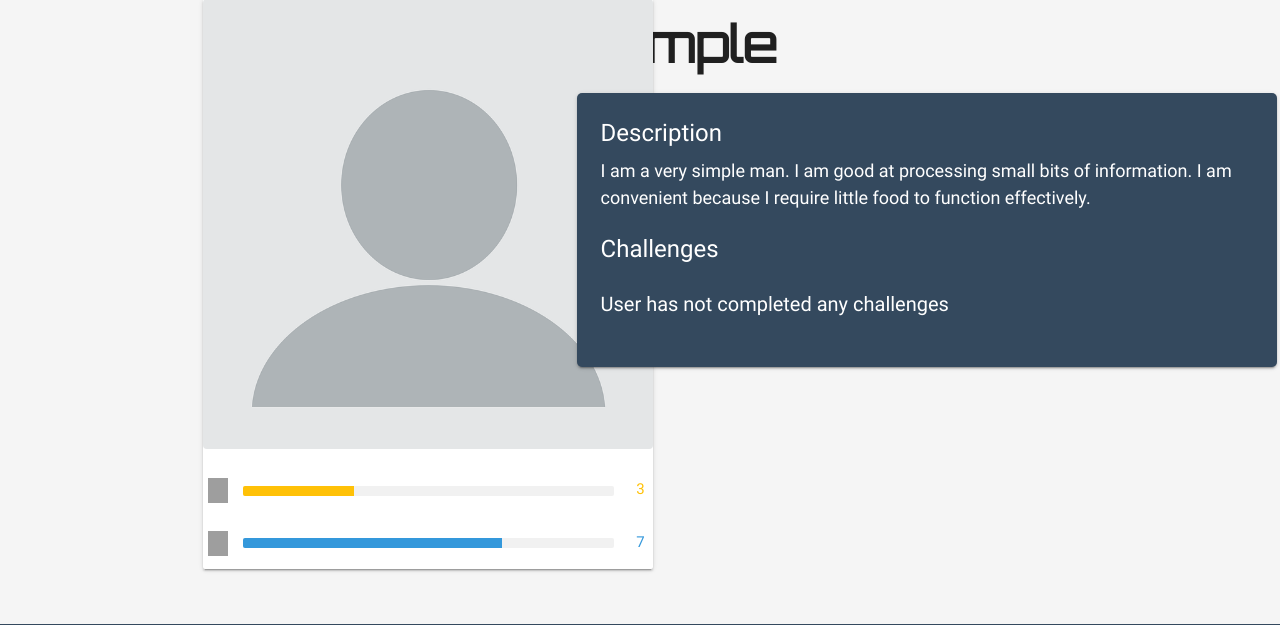
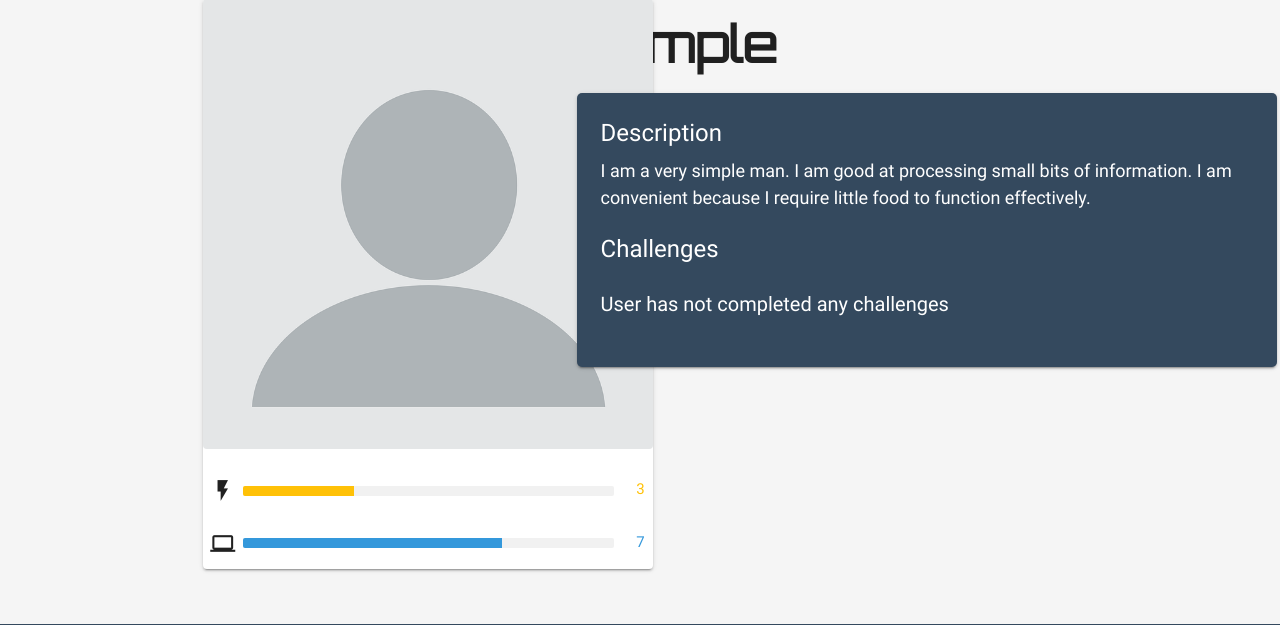
Before and after one commit to k-space-ee/k-space-web, a Django app: template templates/profile.html in a window 1280 px wide. Shown: the part 279-904 px from the top of the page. Run offline with Django 3.2, Linux system fonts and the light colour scheme; the template is opened without the code that fills it, so the values that code supplies are empty; the visitor is signed in with stand-in values (Sample User, id 1); some libraries are stand-ins or nearby versions; grey boxes are pictures that could not be loaded.

Commit message:
icons in hall and profile

```diff
--- a/templates/index.html
+++ b/templates/index.html
@@ -48,9 +48,9 @@
           <div class="row">
             <div class="col s12">
 
-              <p class="">
+              <p>
                 Find out what we are struggling with
-                <br/>
+                <br>
                 Browse our list of challenges
                 <br/>
                 Come up with even more awesome ideas
@@ -89,7 +89,7 @@
           <h5>Add <b class="green-text">success</b> to your portfolio</h5>
           <div class="row">
             <div class="col s12">
-              <p class="left-align">
+              <p class="">
                 Your k-space achievements will be visible to all future visitors
               </p>
             </div>
--- a/templates/profile.html
+++ b/templates/profile.html
@@ -9,6 +9,7 @@
   <link href="https://fonts.googleapis.com/icon?family=Material+Icons" rel="stylesheet">
   <link rel="stylesheet" href="/static/css/materialize.min.css">
   <link rel="stylesheet" href="/static/css/app.css">
+    <link href="https://fonts.googleapis.com/icon?family=Material+Icons" rel="stylesheet">
 </head>
 
 <body>
@@ -23,13 +24,13 @@
     <div class="row container section">
       <div class="col s12 m3" style="height:600px;padding-top: 10px;">
         <div>
-          <div class="card" style="width: 450px;height:570px;">
+          <div class="card" style="width: 450px;height:570px; border-radius: 4px;">
             <div class="image">
               <img style="height: 450px;border-radius: 4px;" src="/media/{{ user.profile.icon }}">
               <br><br>
               <div class="row">
                 <div class="col s12 m1">
-                  <img style="padding-left: 5px;" src="https://images.vexels.com/media/users/3/143424/isolated/preview/2aa6cd7edd894a7cefa4eaf0f5916ee9-lightning-bolt-small-by-vexels.png" width="25" height="25" alt="">
+                    <i class="material-icons" style="font-size: 25px; padding-left: 7px">flash_on</i>
                 </div>
                 <div class="col s12 m10">
                   <div class="progress" style="background-color: #f1f1f1">
@@ -42,7 +43,7 @@
               </div>
               <div class="row">
                 <div class="col s12 m1">
-                  <img style="padding-left: 5px;" src="https://www.chowan.edu/sites/chowan.edu/files/www/info-areas/sidebar-images/it-help-desk-logo.png" width="25" height="25" alt="">
+                    <i class="material-icons" style="font-size: 25px; padding-left: 7px">computer</i>
                 </div>
                 <div class="col s12 m10">
                   <div class="progress" style="background-color: #f1f1f1">
```
Also changed, not shown: templates/hall_of_fame.html (+6 -6 lines).
